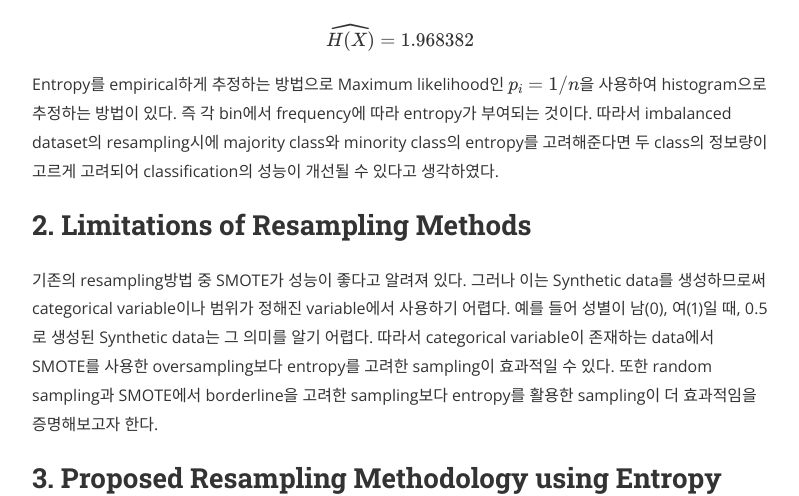
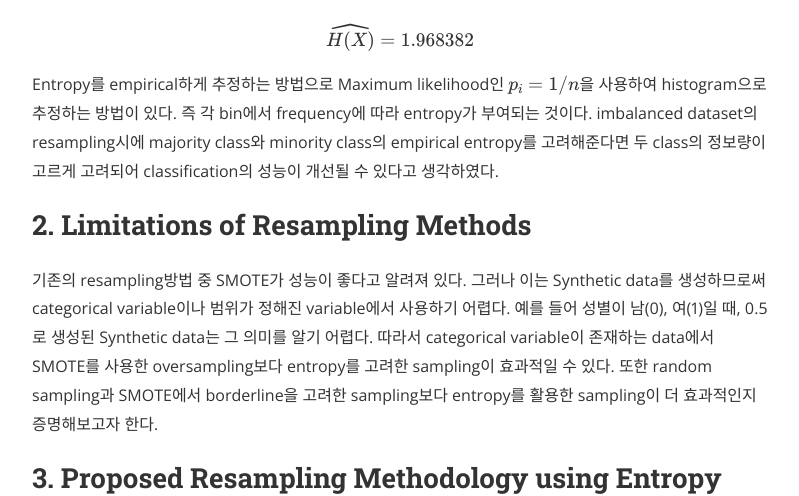
Before and after one commit to danaing/danaing.github.io-old.ver, a Jekyll site: the page built from _posts/2019-11-25-nonpara-resampling-entropy.md, in a window 1280 px wide and 900 px high, scrolled down 1233 px. Shown: the part 187-683 px from the top of the window, without its empty margins (240-1039 px from the left). Built offline with Jekyll 4.4.1, drawn with Linux system fonts in a browser that asks for light colours; nearby versions of some CDN libraries; formulas are drawn with MathJax 3; comment, search, counter and statistics services are not loaded.

Commit message:
Update 2019-11-25-nonpara-resampling-entropy.md

```diff
--- a/_posts/2019-11-25-nonpara-resampling-entropy.md
+++ b/_posts/2019-11-25-nonpara-resampling-entropy.md
@@ -50,12 +50,12 @@ $$
 \widehat{ H(X) } = 1.968382
 $$
 
-Entropy를 empirical하게 추정하는 방법으로 Maximum likelihood인 $p_i=1/n$을 사용하여 histogram으로 추정하는 방법이 있다. 즉 각 bin에서 frequency에 따라 entropy가 부여되는 것이다. 따라서 imbalanced dataset의 resampling시에 majority class와 minority class의 entropy를 고려해준다면 두 class의 정보량이 고르게 고려되어 classification의 성능이 개선될 수 있다고 생각하였다.
+Entropy를 empirical하게 추정하는 방법으로 Maximum likelihood인 $p_i=1/n$을 사용하여 histogram으로 추정하는 방법이 있다. 즉 각 bin에서 frequency에 따라 entropy가 부여되는 것이다. imbalanced dataset의 resampling시에 majority class와 minority class의 empirical entropy를 고려해준다면 두 class의 정보량이 고르게 고려되어 classification의 성능이 개선될 수 있다고 생각하였다.
 
 
 ## 2. Limitations of Resampling Methods
 
-기존의 resampling방법 중 SMOTE가 성능이 좋다고 알려져 있다. 그러나 이는 Synthetic data를 생성하므로써 categorical variable이나 범위가 정해진 variable에서 사용하기 어렵다. 예를 들어 성별이 남(0), 여(1)일 때, 0.5로 생성된 Synthetic data는 그 의미를 알기 어렵다. 따라서 categorical variable이 존재하는 data에서 SMOTE를 사용한 oversampling보다 entropy를 고려한 sampling이 효과적일 수 있다. 또한 random sampling과 SMOTE에서 borderline을 고려한 sampling보다 entropy를 활용한 sampling이 더 효과적임을 증명해보고자 한다.
+기존의 resampling방법 중 SMOTE가 성능이 좋다고 알려져 있다. 그러나 이는 Synthetic data를 생성하므로써 categorical variable이나 범위가 정해진 variable에서 사용하기 어렵다. 예를 들어 성별이 남(0), 여(1)일 때, 0.5로 생성된 Synthetic data는 그 의미를 알기 어렵다. 따라서 categorical variable이 존재하는 data에서 SMOTE를 사용한 oversampling보다 entropy를 고려한 sampling이 효과적일 수 있다. 또한 random sampling과 SMOTE에서 borderline을 고려한 sampling보다 entropy를 활용한 sampling이 더 효과적인지 증명해보고자 한다.
 
 
 ## 3. Proposed Resampling Methodology using Entropy
```
Also changed, not shown: other parts of _posts/2019-11-25-nonpara-resampling-entropy.md (+1 -1 lines).
